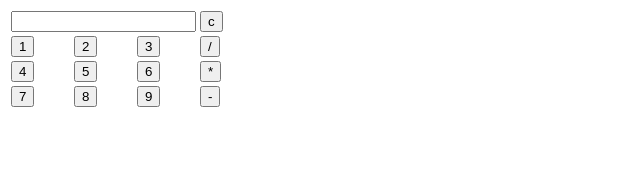
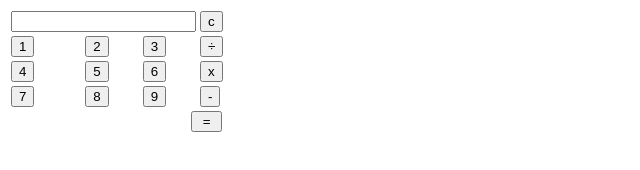
Before and after one commit to Leelai064/Simple-Calculator, a plain HTML site: page index.html in a window 1280 px wide. Shown: the whole page, without its empty margins (0-640 px from the left). Drawn offline with Linux system fonts and the light colour scheme.

Commit message:
thought about the functions needed

```diff
--- a/index.html
+++ b/index.html
@@ -1,5 +1,6 @@
 <!DOCTYPE html>
 <html>
+
 <head>
     <meta charset="UTF-8" />
     <meta name="viewport" content="width=device-width, initial-scale=1.0">
@@ -8,6 +9,7 @@
 
     <link rel="stylesheet" type="text/css" href="./style.css">
 </head>
+
 <body>
 
     <!-- tr attribue defines a row of cells in a table. -->
@@ -19,37 +21,28 @@
         </tr>
         <tr>
             <!-- create button and assign value to each button -->
-            <!-- dis("1") will call function dis to display value -->
-            <td><input type="button" value="1" onclick="dis('1')"
-                        onkeydown="myFunction(event)"> </td>
-            <td><input type="button" value="2" onclick="dis('2')"
-                        onkeydown="myFunction(event)"> </td>
-            <td><input type="button" value="3" onclick="dis('3')"
-                        onkeydown="myFunction(event)"> </td>
-            <td><input type="button" value="/" onclick="dis('/')"
-                        onkeydown="myFunction(event)"> </td>
+            <!-- ("1") will call function  to play value -->
+            <td><input type="button" value="1" onclick="('1')" onkeydown="buttonClicked(event)"> </td>
+            <td><input type="button" value="2" onclick="('2')" onkeydown="buttonClicked(event)"> </td>
+            <td><input type="button" value="3" onclick="('3')" onkeydown="buttonClicked(event)"> </td>
+            <td><input type="button" value="÷" onclick="('/')" onkeydown="buttonClicked(event)"> </td>
         </tr>
         <tr>
-            <td><input type="button" value="4" onclick="dis('4')"
-                        onkeydown="myFunction(event)"> </td>
-            <td><input type="button" value="5" onclick="dis('5')"
-                        onkeydown="myFunction(event)"> </td>
-            <td><input type="button" value="6" onclick="dis('6')"
-                        onkeydown="myFunction(event)"> </td>
-            <td><input type="button" value="*" onclick="dis('*')"
-                        onkeydown="myFunction(event)"> </td>
+            <td><input type="button" value="4" onclick="('4')" onkeydown="buttonClicked(event)"> </td>
+            <td><input type="button" value="5" onclick="('5')" onkeydown="buttonClicked(event)"> </td>
+            <td><input type="button" value="6" onclick="('6')" onkeydown="buttonClicked(event)"> </td>
+            <td><input type="button" value="x" onclick="('x')" onkeydown="buttonClicked(event)"> </td>
         </tr>
         <tr>
-            <td><input type="button" value="7" onclick="dis('7')"
-                        onkeydown="myFunction(event)"> </td>
-            <td><input type="button" value="8" onclick="dis('8')"
-                        onkeydown="myFunction(event)"> </td>
-            <td><input type="button" value="9" onclick="dis('9')"
-                        onkeydown="myFunction(event)"> </td>
-            <td><input type="button" value="-" onclick="dis('-')"
-                        onkeydown="myFunction(event)"> </td>
+            <td><input type="button" value="7" onclick="('7')" onkeydown="buttonClicked(event)"> </td>
+            <td><input type="button" value="8" onclick="('8')" onkeydown="buttonClicked(event)"> </td>
+            <td><input type="button" value="9" onclick="('9')" onkeydown="buttonClicked(event)"> </td>
+            <td><input  type="button" value="-" onclick="('-')" onkeydown="buttonClicked(event)"> </td>
         </tr>
-    <script src="script.js"></script>
+        <tr>
+            <td><input id="equals" type="button" value=" = " onclick="('=')" onkeydown="buttonClicked(event)"></td>
+        </tr>
+        <script src="script.js"></script>
 </body>
 
 </html>
--- a/script.js
+++ b/script.js
@@ -0,0 +1,22 @@
+// onkeydown function
+
+//display value function needed
+function displayResult(){
+
+}
+//function that takes value input by user and returns final result to display
+function quickMaths(){
+
+}
+//function that does the math and returns the result on the screen
+// if else for every eventlistner
+// onkeydown function
+function buttonClicked(event){
+    alert ("Click activated");
+}
+
+//function that clears the display
+
+function clrBtn(){
+
+}
--- a/style.css
+++ b/style.css
@@ -0,0 +1,6 @@
+/* Equal button */
+/* Issue with html tr for equals makes the first column unequal */
+#equals{
+    position: relative;
+    left: 180px;
+}
```
